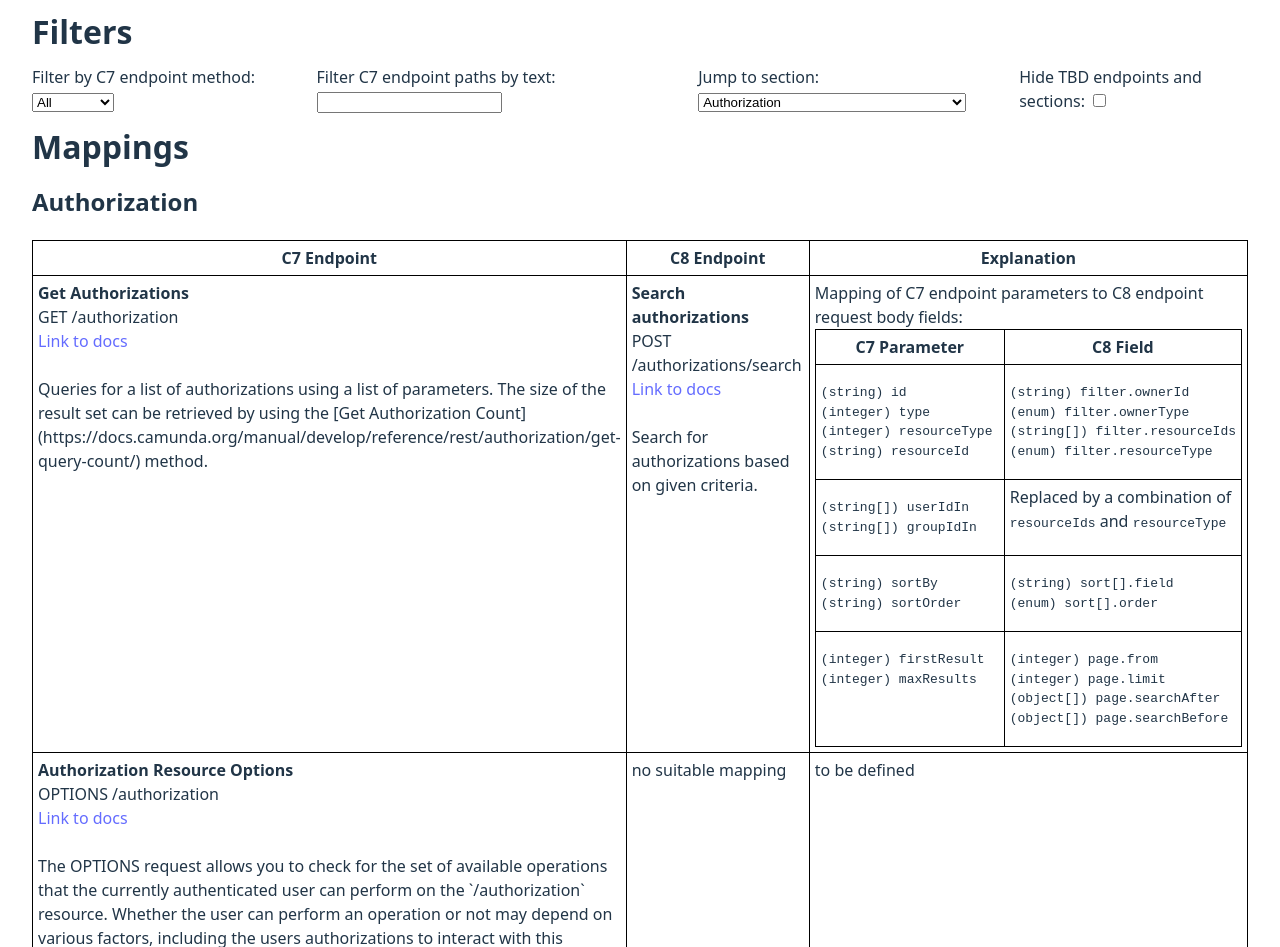
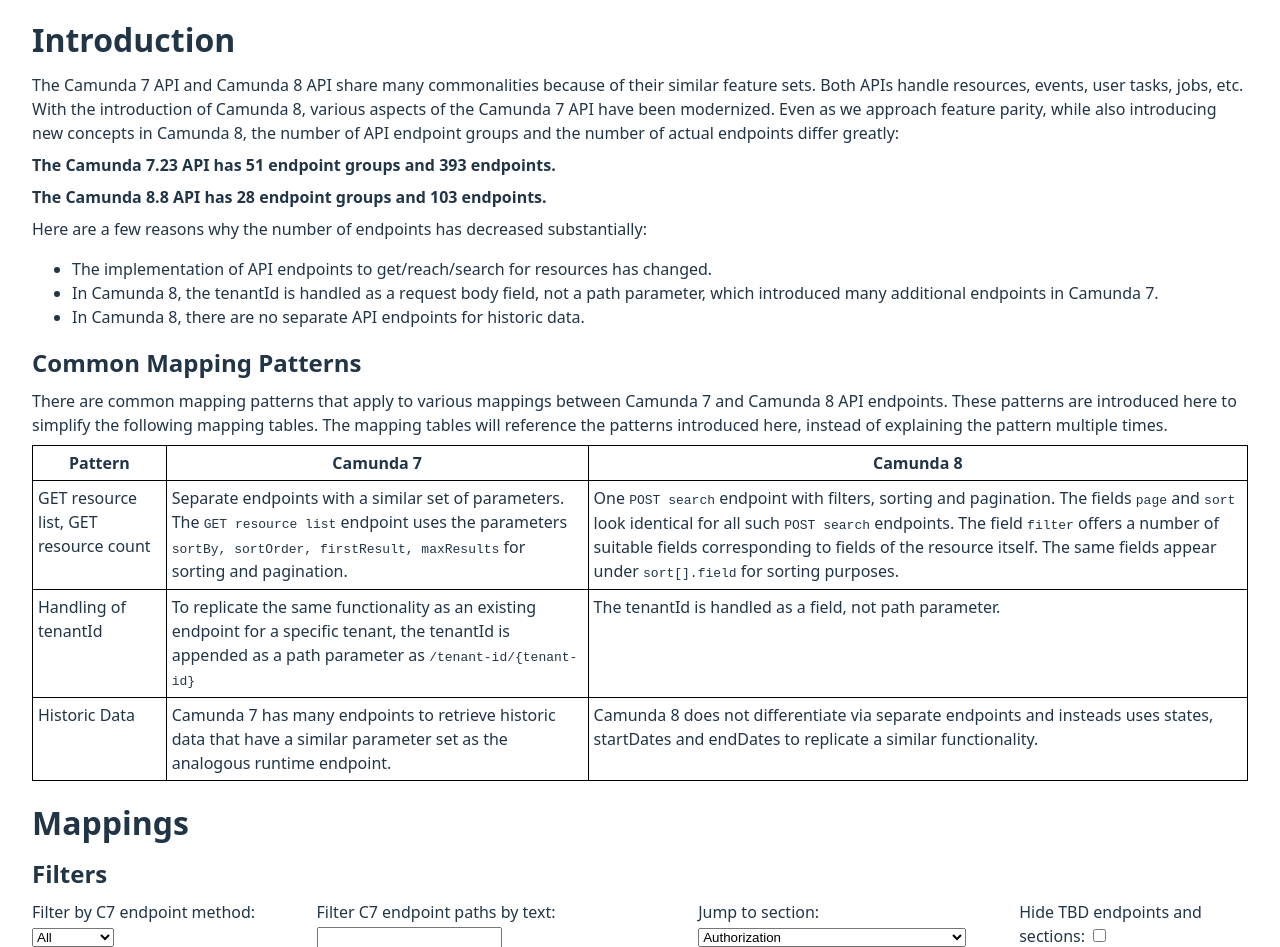
Before and after one commit to camunda/camunda-7-to-8-data-migrator, a React (Vite) app in the folder camunda-7-to-8-code-conversion/api-mapping/: page / in a window 1280 px wide. Shown: the part 45-992 px from the top of the page. Built offline with nearby package versions, Linux system fonts and the light colour scheme.

Commit message:
add jsx introduction to mapping, complete authorization mapping as an example

```diff
--- a/camunda-7-to-8-code-conversion/api-mapping/src/App.css
+++ b/camunda-7-to-8-code-conversion/api-mapping/src/App.css
@@ -3,8 +3,16 @@
 }
 
 h1 {
-	margin: 1rem 0 1rem 0;
+	margin: 1.5rem 0 1rem 0;
 	font-size: xx-large;
+}
+
+h2 {
+	margin: 1rem 0 0.5rem 0;
+}
+
+p {
+	margin: 0.5rem 0 0.5rem 0;
 }
 
 .container {
@@ -56,7 +64,7 @@
 }
 
 .c7-endpoint-column {
-	width: 30%;
+	width: 40%;
 }
 
 .c8-endpoint-column {
@@ -64,7 +72,7 @@
 }
 
 .explanation-column {
-	width: 50%;
+	width: 40%;
 }
 
 .button-hidden {
--- a/camunda-7-to-8-code-conversion/api-mapping/src/App.jsx
+++ b/camunda-7-to-8-code-conversion/api-mapping/src/App.jsx
@@ -176,8 +176,12 @@
 						);
 					})}
 				</section>
+				<section className="introduction">
+					{selectedMapping.introduction}
+				</section>
 				<section className="filter-container">
-					<h1>Filters</h1>
+					<h1>Mappings</h1>
+					<h2>Filters</h2>
 					<div className="filters">
 						<div className="stable-filters">
 							<label>
@@ -244,7 +248,6 @@
 					</div>
 				</section>
 				<section className="tables">
-					<h1>Mappings</h1>
 					{mappedC7Endpoints.map((endpoint, index) => {
 						return (
 							<div key={index}>
@@ -356,10 +359,14 @@
 																	}
 																</div>
 															</div>
-														) : (
+														) : endpoint.explanation ? (
 															<div>
 																no suitable
 																mapping
+															</div>
+														) : (
+															<div>
+																to be defined
 															</div>
 														)}
 													</td>
--- a/camunda-7-to-8-code-conversion/api-mapping/src/mappings/mapping_7_23_to_8_8.jsx
+++ b/camunda-7-to-8-code-conversion/api-mapping/src/mappings/mapping_7_23_to_8_8.jsx
@@ -11,6 +11,119 @@
 		"https://docs.camunda.io/docs/8.8/apis-tools/camunda-api-rest/specifications/",
 	c7_specification: c7_23,
 	c8_specification: c8_8,
+	introduction: (
+		<>
+			<h1>Introduction</h1>
+			<p>
+				The Camunda 7 API and Camunda 8 API share many commonalities
+				because of their similar feature sets. Both APIs handle
+				resources, events, user tasks, jobs, etc. With the introduction
+				of Camunda 8, various aspects of the Camunda 7 API have been
+				modernized. Even as we approach feature parity, while also
+				introducing new concepts in Camunda 8, the number of API
+				endpoint groups and the number of actual endpoints differ
+				greatly:
+			</p>
+			<p>
+				<strong>
+					The Camunda 7.23 API has 51 endpoint groups and 393
+					endpoints.
+				</strong>
+			</p>
+			<p>
+				<strong>
+					The Camunda 8.8 API has 28 endpoint groups and 103
+					endpoints.
+				</strong>
+			</p>
+			<p>
+				Here are a few reasons why the number of endpoints has decreased
+				substantially:
+			</p>
+			<ul>
+				<li>
+					The implementation of API endpoints to get/reach/search for
+					resources has changed.
+				</li>
+				<li>
+					In Camunda 8, the tenantId is handled as a request body
+					field, not a path parameter, which introduced many
+					additional endpoints in Camunda 7.
+				</li>
+				<li>
+					In Camunda 8, there are no separate API endpoints for
+					historic data.
+				</li>
+			</ul>
+			<h2>Common Mapping Patterns</h2>
+			<p>
+				There are common mapping patterns that apply to various mappings
+				between Camunda 7 and Camunda 8 API endpoints. These patterns
+				are introduced here to simplify the following mapping tables.
+				The mapping tables will reference the patterns introduced here,
+				instead of explaining the pattern multiple times.
+			</p>
+			<table>
+				<thead>
+					<tr>
+						<th>Pattern</th>
+						<th>Camunda 7</th>
+						<th>Camunda 8</th>
+					</tr>
+				</thead>
+				<tbody>
+					<tr>
+						<td>GET resource list, GET resource count</td>
+						<td>
+							Separate endpoints with a similar set of parameters.
+							The <code>GET resource list</code> endpoint uses the
+							parameters{" "}
+							<code>
+								sortBy, sortOrder, firstResult, maxResults
+							</code>{" "}
+							for sorting and pagination.
+						</td>
+						<td>
+							One <code>POST search</code> endpoint with filters,
+							sorting and pagination. The fields <code>page</code>{" "}
+							and <code>sort</code> look identical for all such{" "}
+							<code>POST search</code> endpoints. The field{" "}
+							<code>filter</code> offers a number of suitable
+							fields corresponding to fields of the resource
+							itself. The same fields appear under{" "}
+							<code>sort[].field</code> for sorting purposes.
+						</td>
+					</tr>
+					<tr>
+						<td>Handling of tenantId</td>
+						<td>
+							To replicate the same functionality as an existing
+							endpoint for a specific tenant, the tenantId is
+							appended as a path parameter as{" "}
+							<code>/tenant-id/{"{tenant-id}"}</code>
+						</td>
+						<td>
+							The tenantId is handled as a field, not path
+							parameter.
+						</td>
+					</tr>
+					<tr>
+						<td>Historic Data</td>
+						<td>
+							Camunda 7 has many endpoints to retrieve historic
+							data that have a similar parameter set as the
+							analogous runtime endpoint.
+						</td>
+						<td>
+							Camunda 8 does not differentiate via separate
+							endpoints and insteads uses states, startDates and
+							endDates to replicate a similar functionality.
+						</td>
+					</tr>
+				</tbody>
+			</table>
+		</>
+	),
 	mappings: [
 		...mappings.authorization,
 		...mappings.batch,
--- a/camunda-7-to-8-code-conversion/api-mapping/src/mappings/mapping_details_7_23_to_8_8/authorization_7_23_to_8_8.jsx
+++ b/camunda-7-to-8-code-conversion/api-mapping/src/mappings/mapping_details_7_23_to_8_8/authorization_7_23_to_8_8.jsx
@@ -10,94 +10,136 @@
 		},
 		explanation: (
 			<div>
-				<div>
-					Mapping of C7 endpoint parameters to C8 endpoint request
-					body fields:
-				</div>
-				<table>
-					<thead>
-						<tr>
-							<th>C7 Parameter</th>
-							<th>C8 Field</th>
-						</tr>
-					</thead>
-					<tbody>
-						<tr>
-							<td>
-								<pre>
-									(string) id
-									<br />
-									(integer) type
-									<br />
-									(integer) resourceType
-									<br />
-									(string) resourceId
-								</pre>
-							</td>
-							<td>
-								<pre>
-									(string) filter.ownerId
-									<br />
-									(enum) filter.ownerType
-									<br />
-									(string[]) filter.resourceIds
-									<br />
-									(enum) filter.resourceType
-								</pre>
-							</td>
-						</tr>
-						<tr>
-							<td>
-								<pre>
-									(string[]) userIdIn
-									<br />
-									(string[]) groupIdIn
-								</pre>
-							</td>
-							<td>
-								Replaced by a combination of{" "}
-								<code>resourceIds</code> and{" "}
-								<code>resourceType</code>
-							</td>
-						</tr>
-						<tr>
-							<td>
-								<pre>
-									(string) sortBy
-									<br />
-									(string) sortOrder
-								</pre>
-							</td>
-							<td>
-								<pre>
-									(string) sort[].field
-									<br />
-									(enum) sort[].order
-								</pre>
-							</td>
-						</tr>
-						<tr>
-							<td>
-								<pre>
-									(integer) firstResult
-									<br />
-									(integer) maxResults
-								</pre>
-							</td>
-							<td>
-								<pre>
-									(integer) page.from
-									<br />
-									(integer) page.limit
-									<br />
-									(object[]) page.searchAfter
-									<br />
-									(object[]) page.searchBefore
-								</pre>
-							</td>
-						</tr>
-					</tbody>
-				</table>
+				Replaced by a <code>POST search</code> endpoint. Authorizations
+				are handled via the <strong>Identity</strong> webapp.
+			</div>
+		),
+	},
+	{
+		origin: {
+			path: "/authorization",
+			operation: "options",
+		},
+		target: {},
+		explanation: "Redundant.",
+	},
+	{
+		origin: {
+			path: "/authorization/check",
+			operation: "get",
+		},
+		target: {
+			path: "/authentication/me",
+			operation: "get",
+		},
+		explanation: (
+			<div>
+				Instead of receiving an <code>authorized</code> boolean for a
+				specific check, a list of <code>authorizedApplications</code>{" "}
+				can be retrieved for the authenticated user.
+			</div>
+		),
+	},
+	{
+		origin: {
+			path: "/authorization/count",
+			operation: "get",
+		},
+		target: {
+			path: "/authorizations/search",
+			operation: "post",
+		},
+		explanation: (
+			<div>
+				Replaced by a <code>POST search</code> endpoint. Authorizations
+				are handled via the <strong>Identity</strong> webapp.
+			</div>
+		),
+	},
+	{
+		origin: {
+			path: "/authorization/create",
+			operation: "post",
+		},
+		target: {
+			path: "/authorizations",
+			operation: "post",
+		},
+		explanation: (
+			<div>
+				One to one mapping. For more details on authorizations in
+				Camunda 8 check the{" "}
+				<a href="https://docs.camunda.io/docs/8.8/components/identity/authorization/">
+					docs
+				</a>
+				. Authorizations are handled via the <strong>Identity</strong>{" "}
+				webapp.
+			</div>
+		),
+	},
+	{
+		origin: {
+			path: "/authorization/{id}",
+			operation: "delete",
+		},
+		target: {
+			path: "/authorizations/{authorizationKey}",
+			operation: "delete",
+		},
+		explanation: (
+			<div>
+				One to one mapping. For more details on authorizations in
+				Camunda 8 check the{" "}
+				<a href="https://docs.camunda.io/docs/8.8/components/identity/authorization/">
+					docs
+				</a>
+				. Authorizations are handled via the <strong>Identity</strong>{" "}
+				webapp.
+			</div>
+		),
+	},
+	{
+		origin: {
+			path: "/authorization/{id}",
+			operation: "get",
+		},
+		target: {
+			path: "/authorizations/search",
+			operation: "post",
+		},
+		explanation: (
+			<div>
+				Replaced by a <code>POST search</code> endpoint. Authorizations
+				are handled via the <strong>Identity</strong> webapp.
+			</div>
+		),
+	},
+	{
+		origin: {
+			path: "/authorization/{id}",
+			operation: "options",
+		},
+		target: {},
+		explanation: "Redundant.",
+	},
+	{
+		origin: {
+			path: "/authorization/{id}",
+			operation: "put",
+		},
+		target: {
+			path: "/authorizations/{authorizationKey}",
+			operation: "put",
+		},
+		explanation: (
+			<div>
+				One to one mapping. For more details on authorizations in
+				Camunda 8 check the{" "}
+				<a href="https://docs.camunda.io/docs/8.8/components/identity/authorization/">
+					docs
+				</a>
+				. Authorizations are handled via the <strong>Identity</strong>{" "}
+				webapp.
 			</div>
 		),
 	},
```
